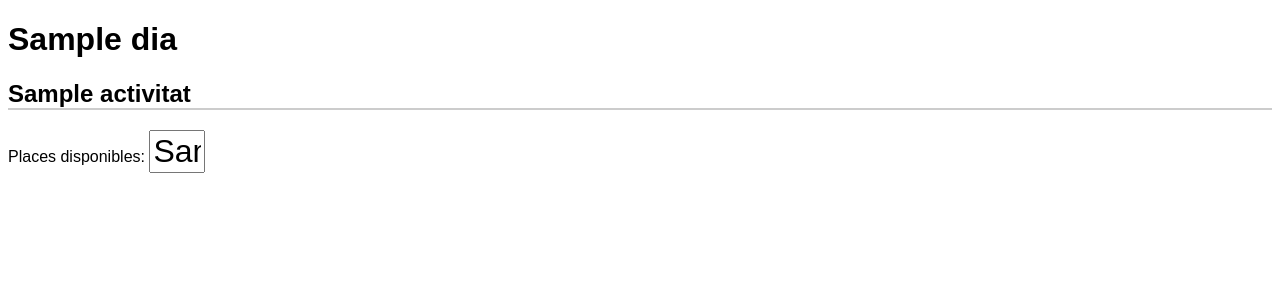
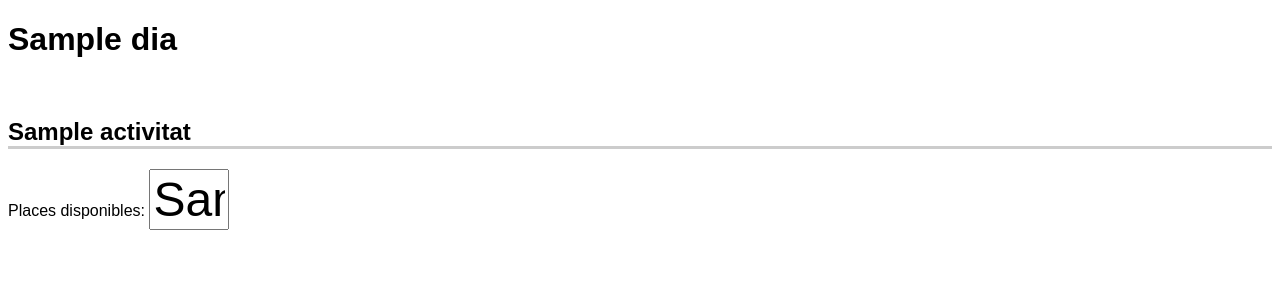
Before and after one commit to guillembatiste/FLIC2017, a Flask app: template templates/dia.html in a window 1280 px wide. Shown: the top 300 px of the page. Run offline with Flask 2, Linux system fonts and the light colour scheme; the template is opened without the code that fills it: most values are stand-ins (such as "Sample title", 1, 10 or a date in 2020).

Commit message:
Style changes

```diff
--- a/templates/dia.html
+++ b/templates/dia.html
@@ -7,10 +7,10 @@
             font-family: sans-serif;
         }
         h2 {
-            border-bottom: 2px solid #CCC;
+            border-bottom: 3px solid #CCC;
         }
         input {
-            font-size: 2em;
+            font-size: 3em;
             width: 1.5em;
         }
     </style>
@@ -18,7 +18,9 @@
 <body>
    <h1>{{ dia.nom }}</h1>
    {% for activitat in dia.activitats %}
+   <br>
    <h2>{{ activitat.nom }}</h2>
    Places disponibles: <input type = 'text' value="{{activitat.disponibles}}">
+   </br>
    {% endfor %}
 </body>
```
Also changed, not shown: templates/admin.html (+15 -0 lines), shelve.db.
